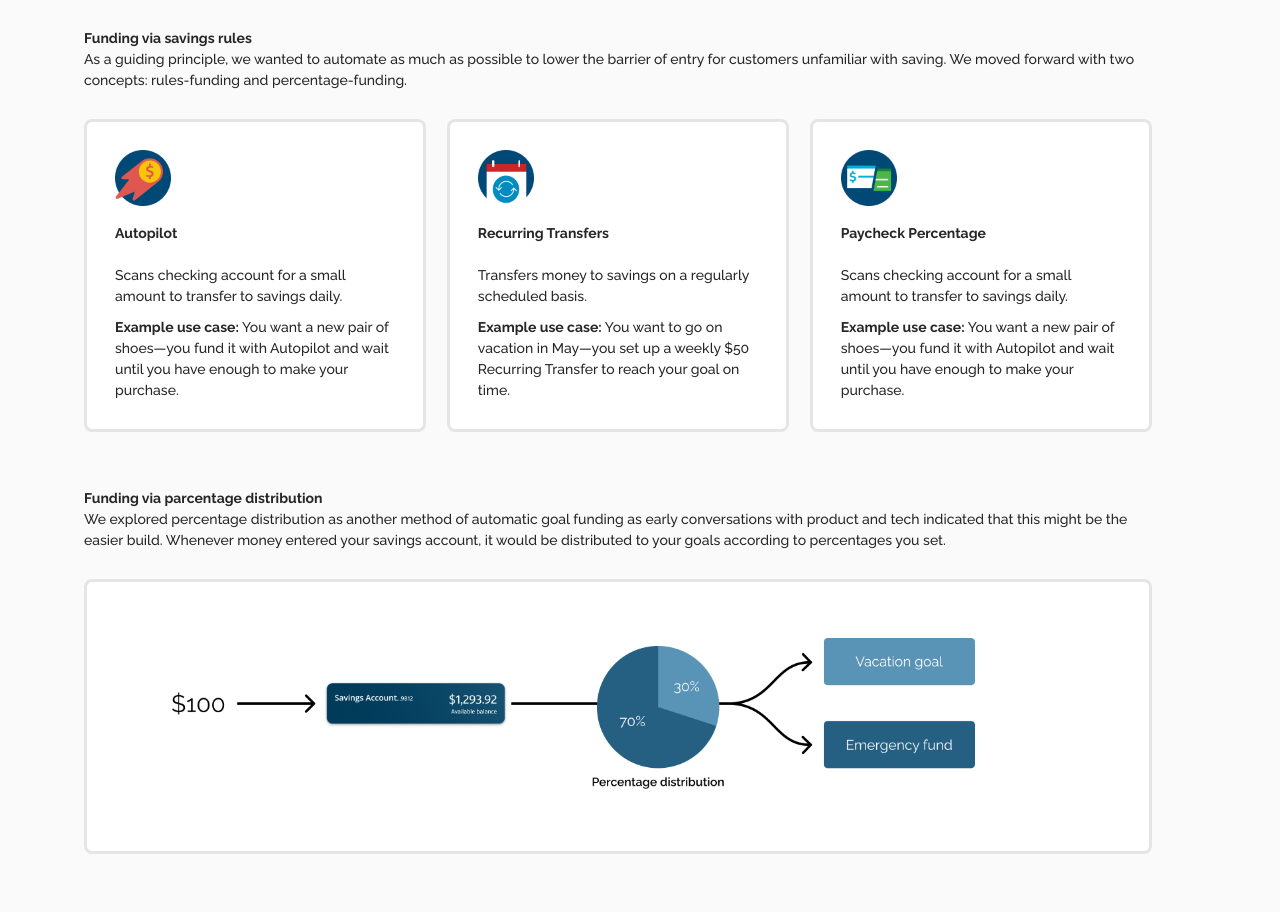
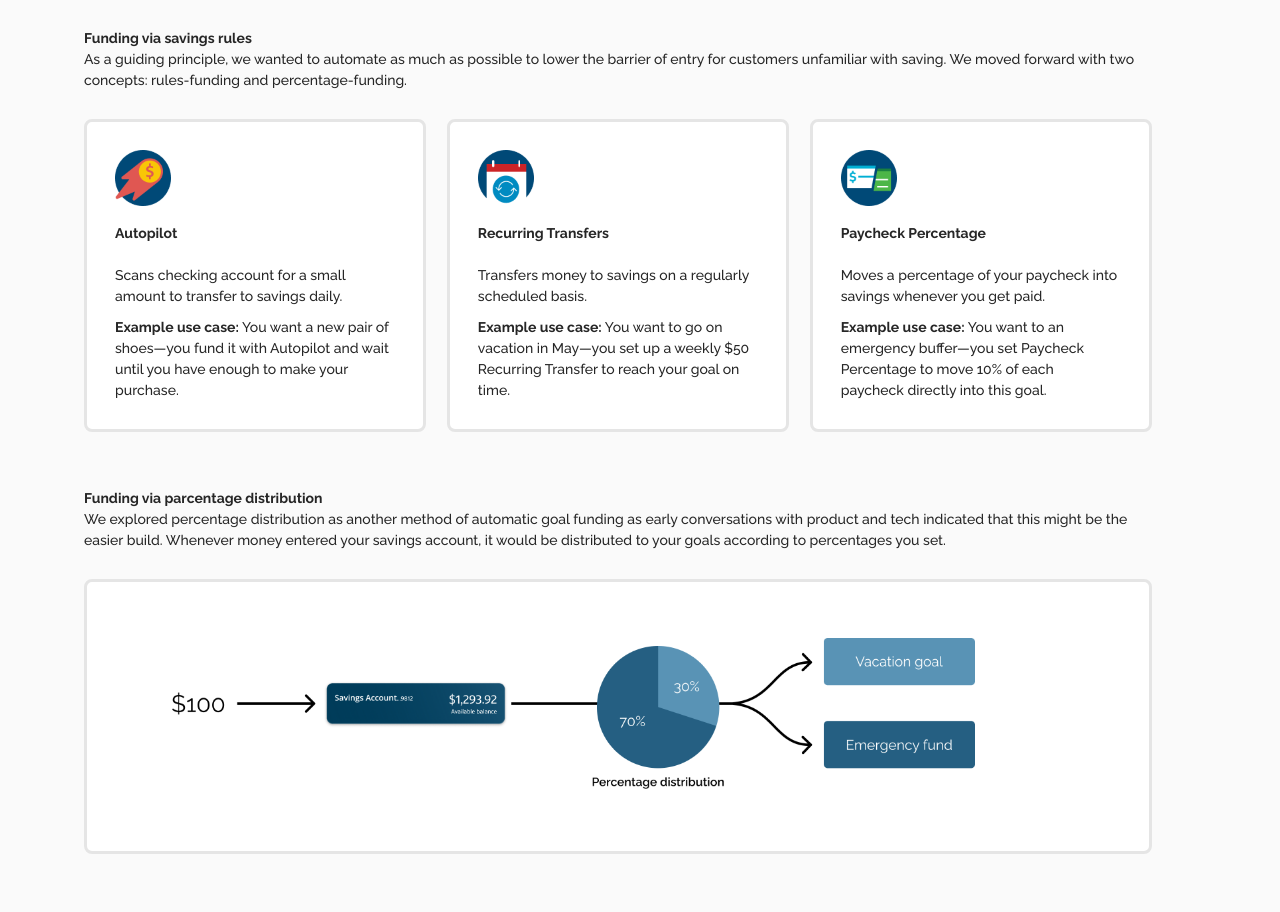
Before and after one commit to caxawu/updated-portfolio, a React (Vite) app: page /static/case-studies/savings-goals in a window 1280 px wide. Shown: the part 3023-3935 px from the top of the page. Built offline with nearby package versions, Linux system fonts and the light colour scheme.

Commit message:
fix paycheck percentage text

```diff
--- a/src/staticPages/CaseStudySavingsGoals.jsx
+++ b/src/staticPages/CaseStudySavingsGoals.jsx
@@ -291,9 +291,9 @@ const CaseStudySavingsGoals = (props) => {
                         <br />
                         <b>Paycheck Percentage</b>
                         <br /><br />
-                        Scans checking account for a small amount to transfer to savings daily.
+                        Moves a percentage of your paycheck into savings whenever you get paid.
                         <div className="spacing-075" />
-                        <b>Example use case:</b> You want a new pair of shoes—you fund it with Autopilot and wait until you have enough to make your purchase.
+                        <b>Example use case:</b> You want to an emergency buffer—you set Paycheck Percentage to move 10% of each paycheck directly into this goal.
                     </div>
                 </div>
 
```
